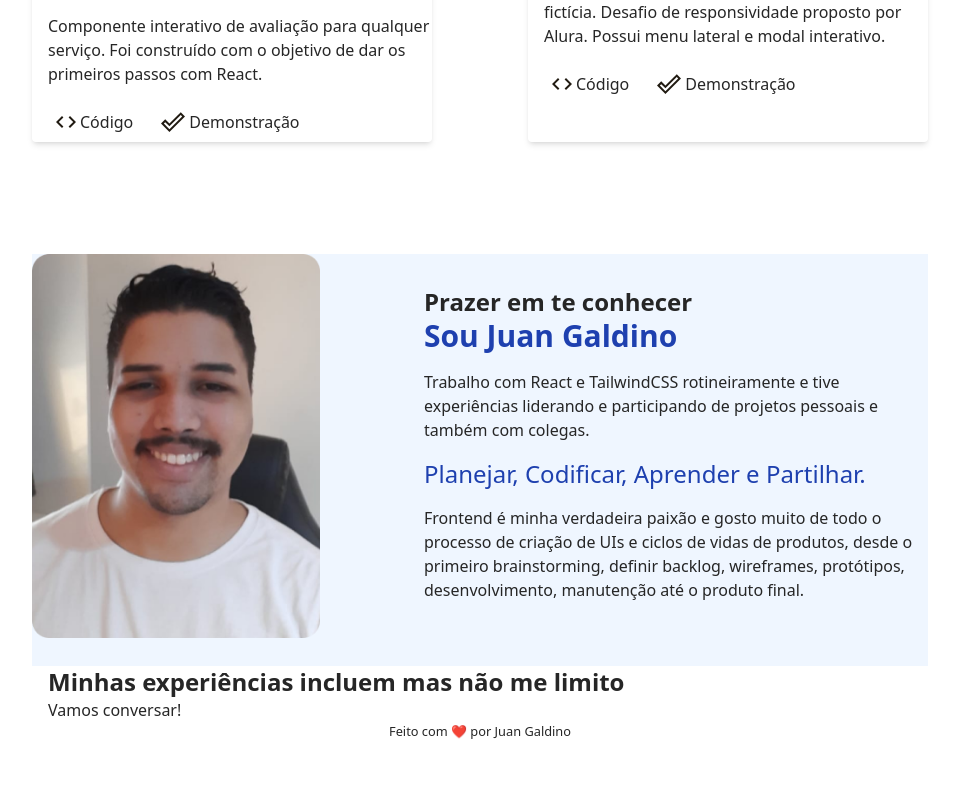
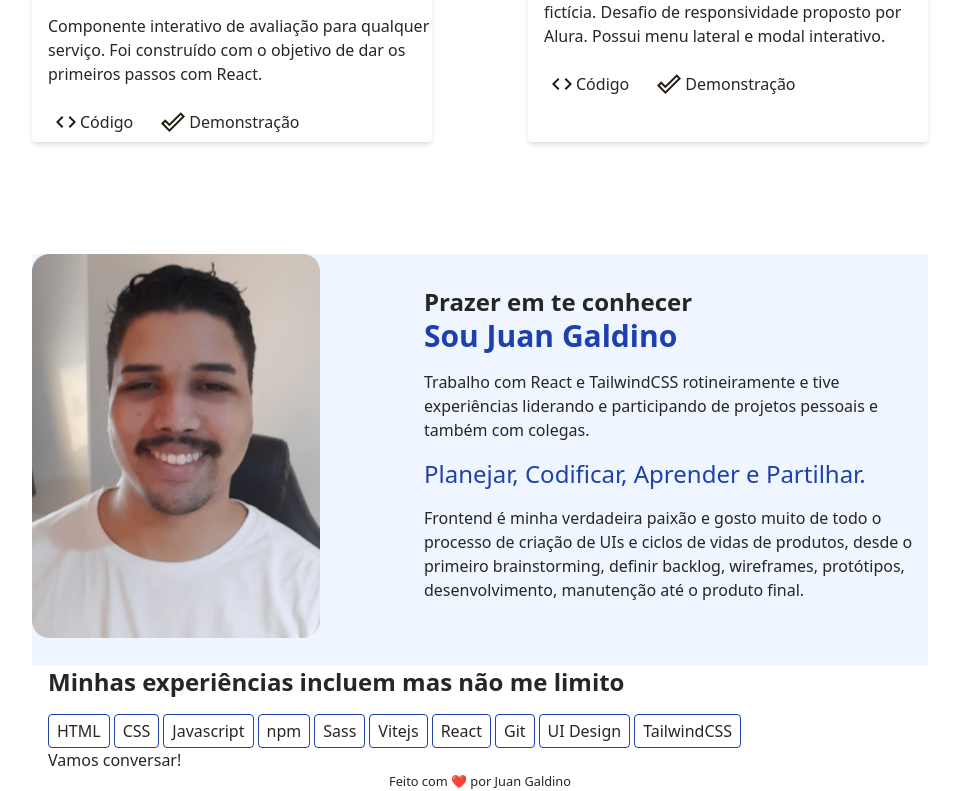
Before and after one commit to juan-galdino/Portfolio-Pessoal, a React (Vite) app: page / in a window 1280 px wide. Shown: the part 722-1513 px from the top of the page, without its empty margins (160-1119 px from the left). Before the commit the page ends 1463 px from the top, so only its background shows below. Built offline with nearby package versions, Linux system fonts and the light colour scheme.

Commit message:
feat: Add skills to skills section

```diff
--- a/src/App.jsx
+++ b/src/App.jsx
@@ -2,6 +2,7 @@ import selfPicture from './images/self-picture.webp'
 import projectImage1 from './images/interactive-component-project.webp'
 import projectImage2 from './images/alura-challenge-project.webp'
 import { ProjectCard } from './components/ProjectCard'
+import { Skill } from './components/Skill'
 
 function App() {
   return (
@@ -97,13 +98,21 @@ function App() {
           </article>
         </section>
         <section className="px-4">
-          <h2 className="text-2xl font-semibold text-center lg:text-left">
+          <h2 className="text-2xl font-semibold text-center mb-4 lg:text-left">
             Minhas experiências incluem mas não me limito
           </h2>
-          <span></span>
-          <span></span>
-          <span></span>
-          <span></span>
+          <article className="flex flex-wrap gap-1">
+            <Skill>HTML</Skill>
+            <Skill>CSS</Skill>
+            <Skill>Javascript</Skill>
+            <Skill>npm</Skill>
+            <Skill>Sass</Skill>
+            <Skill>Vitejs</Skill>
+            <Skill>React</Skill>
+            <Skill>Git</Skill>
+            <Skill>UI Design</Skill>
+            <Skill>TailwindCSS</Skill>
+          </article>
         </section>
         <section className="px-4">
           <h2>Vamos conversar!</h2>
```
